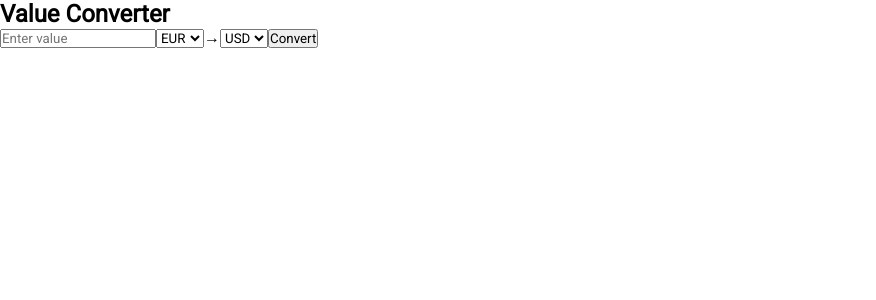
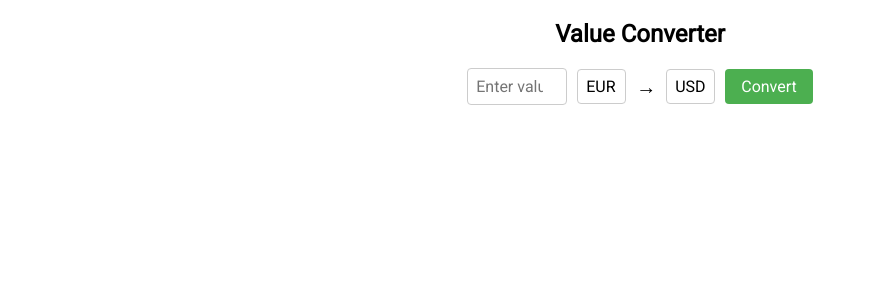
Before and after one commit to Pelani2/something-of-todo, a React (Create React App) app: page /converterpage in a window 1280 px wide. Shown: the top 300 px of the page, without its empty margins (0-876 px from the left). Built offline with nearby package versions, Linux system fonts and the light colour scheme.

Commit message:
added some styling to converter

```diff
--- a/src/pages/converter/ValueConverter.js
+++ b/src/pages/converter/ValueConverter.js
@@ -22,10 +22,10 @@ export default function ValueConverter() {
     const convertCurrency = (amount, from, to) => {
         const conversionRates = {
             EUR: {
-                USD: 1.18, RSD: 117.38
+                USD: 1.18, RSD: 117.2232
             },
             USD: {
-                EUR: 0.85, RSD: 99.61
+                EUR: 0.85, RSD: 104.3950
             },
             RSD: {
                 EUR: 0.0085, USD: 0.01
@@ -44,7 +44,7 @@ export default function ValueConverter() {
 
     return(
         <div className="value-converter">
-            <h2>
+            <h2 className="value-converter__title">
                 Value Converter
             </h2>
             <div className="value-converter__container">
@@ -53,10 +53,12 @@ export default function ValueConverter() {
                     value={inputValue}
                     onChange={handleInputChange}
                     placeholder="Enter value"
+                    className="container__input"
                 />
                 <select
                     value={fromCurrency}
                     onChange={handleFromCurrencyChange}
+                    className="container__select"
                 >
                     <option value="EUR">
                         EUR
@@ -74,6 +76,7 @@ export default function ValueConverter() {
                 <select
                     value={toCurrency}
                     onChange={handleToCurrencyChange}
+                    className="container__select"
                 >
                     <option value="EUR">
                         EUR
@@ -85,12 +88,15 @@ export default function ValueConverter() {
                         RSD
                     </option>
                 </select>
-                <button onClick={handleConvertClick}>
+                <button
+                    onClick={handleConvertClick}
+                    className="container__converter-button"
+                >
                     Convert
                 </button>
             </div>
             {convertedValue && (
-                <p>
+                <p className="container__converted-value" >
                     Converted Value: {convertedValue} {toCurrency}
                 </p>
             )}
--- a/src/pages/converter/ValueConverterStyles.css
+++ b/src/pages/converter/ValueConverterStyles.css
@@ -0,0 +1,60 @@
+.value-converter {
+    text-align: center;
+    margin: 20px;
+}
+
+.value-converter__title {
+    font-size: 24px;
+    margin-bottom: 10px;
+}
+
+.value-converter__container {
+    display: flex;
+    align-items: center;
+    justify-content: center;
+    margin-top: 20px;
+}
+
+.container__input {
+    padding: 8px;
+    border: 1px solid #ccc;
+    border-radius: 4px;
+    margin-right: 10px;
+    width: 100px;
+    font-size: 16px;
+}
+
+.container__select {
+    padding: 8px;
+    border: 1px solid #ccc;
+    border-radius: 4px;
+    margin-right: 10px;
+    font-size: 16px;
+    appearance: none;
+    background-color: #fff;
+    cursor: pointer;
+}
+
+.container__arrow {
+    font-size: 20px;
+    margin-right: 10px;
+}
+
+.container__converter-button {
+    padding: 8px 16px;
+    border: none;
+    border-radius: 4px;
+    background-color: #4caf50;
+    color: #fff;
+    font-size: 16px;
+    cursor: pointer;
+}
+
+.container__converter-button:hover {
+    background-color: #45a049;
+}
+
+.container__converted-value {
+    margin-top: 20px;
+    font-size: 18px;
+}
```
